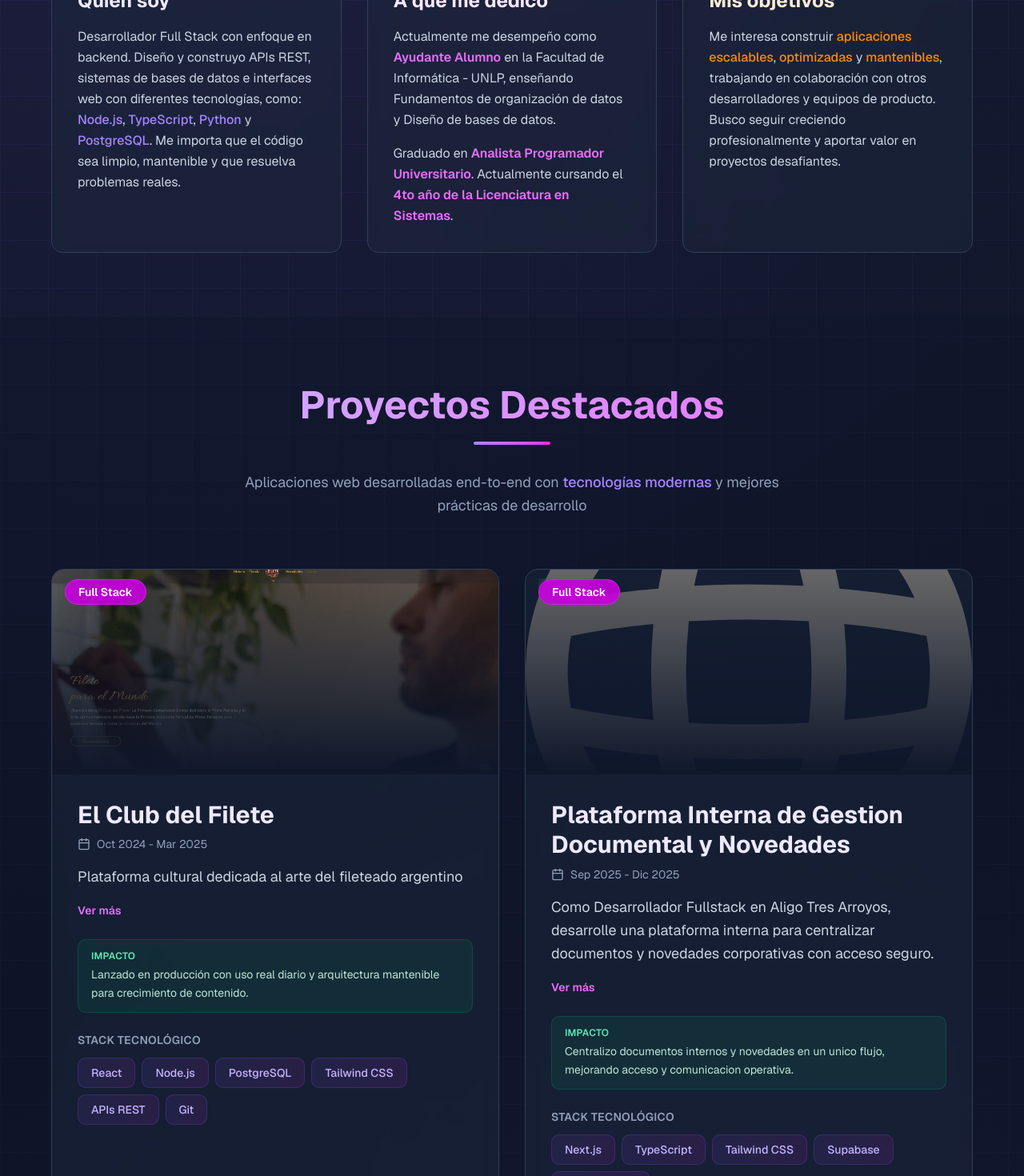
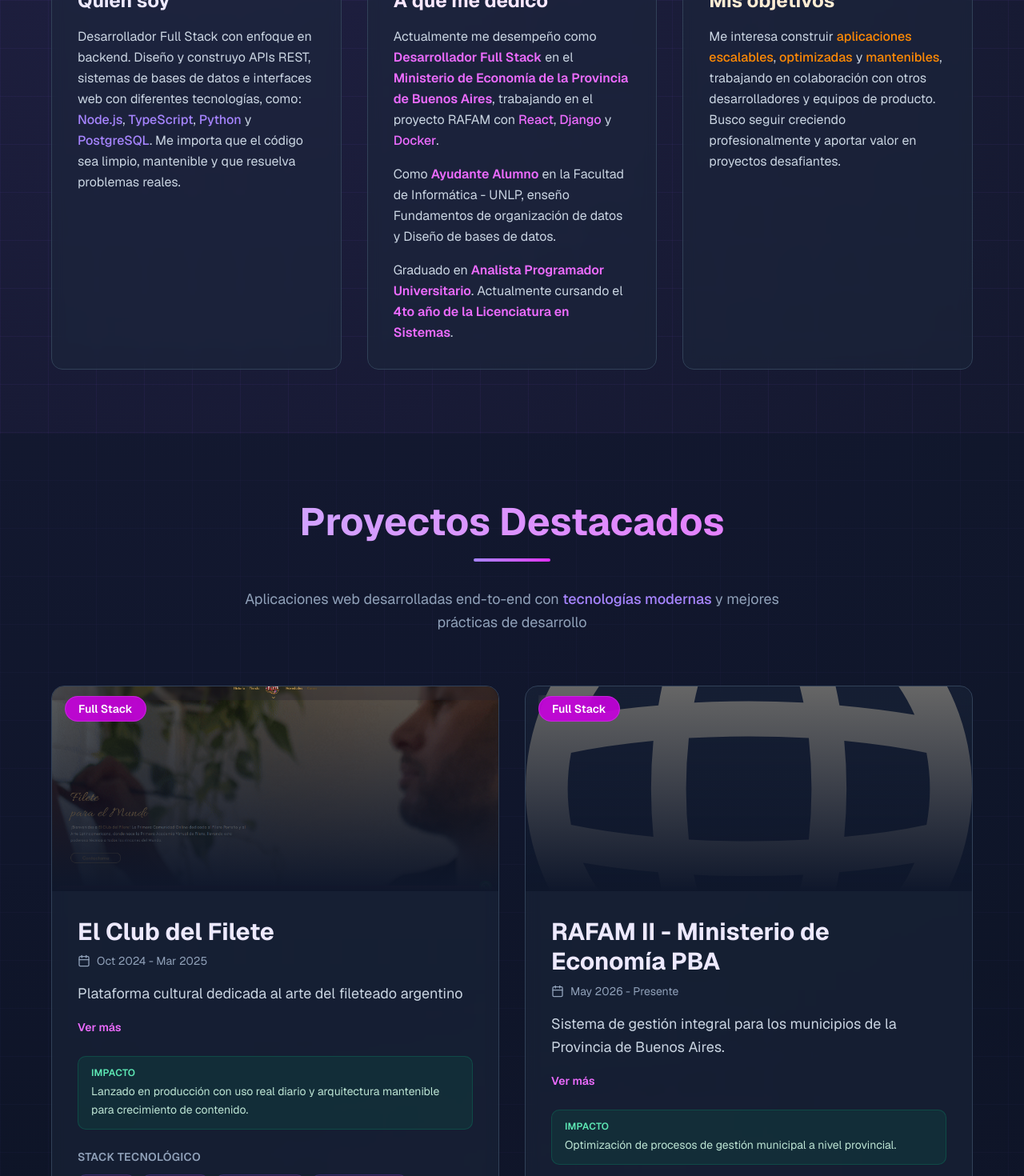
Before and after one commit to massimoparzanese/portfolio, a Next.js app: page / in a window 1280 px wide. Shown: the part 1140-2610 px from the top of the page at 80% size. Built offline with nearby package versions, Linux system fonts and the light colour scheme.

Commit message:
refactor(general): Refactor components and add more information. Migrate to pnpm

```diff
--- a/app/(sections)/About.tsx
+++ b/app/(sections)/About.tsx
@@ -11,6 +11,16 @@ const sectionVariants: Variants = {
     transition: {
       duration: 0.4,
       ease: "easeOut" as const,
+      staggerChildren: 0.08,
+    },
+  },
+};
+
+const containerVariants: Variants = {
+  hidden: { opacity: 0 },
+  visible: {
+    opacity: 1,
+    transition: {
       staggerChildren: 0.08,
     },
   },
@@ -31,7 +41,7 @@ export function About() {
       viewport={{ once: true, amount: 0.3 }}
       variants={sectionVariants}
     >
-      <motion.div className="max-w-6xl mx-auto" variants={sectionVariants}>
+      <motion.div className="max-w-6xl mx-auto">
         <motion.h2
           className="text-4xl md:text-5xl font-bold text-center mb-6 bg-linear-to-r from-violet-300 to-fuchsia-400 bg-clip-text text-transparent"
           variants={itemVariants}
@@ -44,7 +54,7 @@ export function About() {
           variants={itemVariants}
         />
 
-        <motion.div className="grid md:grid-cols-3 gap-8" variants={sectionVariants}>
+        <motion.div className="grid md:grid-cols-3 gap-8" variants={containerVariants}>
           {/* Who am I */}
           <motion.article
             className="bg-slate-800/50 backdrop-blur-sm p-8 rounded-xl border border-slate-700 hover:border-violet-500/50 transition-all duration-300 hover:shadow-lg hover:shadow-violet-500/10"
@@ -81,7 +91,10 @@ export function About() {
             </div>
             <h3 className="text-2xl font-bold text-fuchsia-100 mb-4">A qué me dedico</h3>
             <p className="text-slate-300 leading-relaxed mb-4 text-base">
-              Actualmente me desempeño como <span className="text-fuchsia-400 font-semibold">Ayudante Alumno</span> en la Facultad de Informática - UNLP, enseñando Fundamentos de organización de datos y Diseño de bases de datos.
+              Actualmente me desempeño como <span className="text-fuchsia-400 font-semibold">Desarrollador Full Stack</span> en el <span className="text-fuchsia-400 font-semibold">Ministerio de Economía de la Provincia de Buenos Aires</span>, trabajando en el proyecto RAFAM con <span className="text-fuchsia-400 font-medium">React</span>, <span className="text-fuchsia-400 font-medium">Django</span> y <span className="text-fuchsia-400 font-medium">Docker</span>.
+            </p>
+            <p className="text-slate-300 leading-relaxed mb-4 text-base">
+              Como <span className="text-fuchsia-400 font-semibold">Ayudante Alumno</span> en la Facultad de Informática - UNLP, enseño Fundamentos de organización de datos y Diseño de bases de datos.
             </p>
             <p className="text-slate-300 leading-relaxed text-base">
               Graduado en <span className="text-fuchsia-400 font-semibold">Analista Programador Universitario</span>. Actualmente cursando el <span className="text-fuchsia-400 font-semibold">4to año de la Licenciatura en Sistemas</span>.
--- a/app/(sections)/Contact.tsx
+++ b/app/(sections)/Contact.tsx
@@ -3,7 +3,7 @@ import { CONTACT_INFO } from '../lib/config';
 
 export function Contact() {
   return (
-    <section id="contact" className="py-20 px-6 bg-slate-900/50">
+    <section id="contact" className="py-20 px-6 bg-slate-900/50 scroll-mt-24 md:scroll-mt-28">
       <div className="max-w-4xl mx-auto">
         <h2 className="text-4xl md:text-5xl font-bold text-center mb-4 bg-linear-to-r from-violet-300 to-fuchsia-400 bg-clip-text text-transparent">
           Contacto
--- a/app/(sections)/Hero.tsx
+++ b/app/(sections)/Hero.tsx
@@ -2,6 +2,7 @@
 
 import { Mail, ChevronDown, Code2, Sparkles } from 'lucide-react';
 import { motion } from 'framer-motion';
+import { CONTACT_INFO } from '../lib/config';
 
 export function Hero() {
   const scrollToAbout = () => {
@@ -87,7 +88,7 @@ export function Hero() {
             </a>
 
             <a
-              href="https://linkedin.com/in/massimoparzanese"
+              href={CONTACT_INFO.social.linkedin}
               target="_blank"
               rel="noopener noreferrer"
               className="group flex items-center gap-2 px-6 py-3 bg-linear-to-r from-violet-600 to-fuchsia-600 hover:from-violet-500 hover:to-fuchsia-500 text-violet-50 rounded-xl transition-all duration-300 hover:scale-105 shadow-lg shadow-violet-500/20 hover:shadow-violet-500/40"
--- a/app/(sections)/Projects.tsx
+++ b/app/(sections)/Projects.tsx
@@ -6,13 +6,11 @@ import { ExternalLink, Calendar } from "lucide-react";
 import { ImageWithFallback } from "../components/ui/ImageWithFallback";
 import { projects, CONTACT_INFO } from "../lib/config";
 
-
+const featured = projects.filter((p) => !p.academic);
+const academic = projects.filter((p) => p.academic);
 
 export function Projects() {
   const [expandedProjectId, setExpandedProjectId] = useState<number | null>(null);
-
-  const featured = projects.filter((p) => !p.academic);
-  const academic = projects.filter((p) => p.academic);
 
   return (
     <section id="projects" className="py-24 md:py-20 px-4 sm:px-6 bg-slate-900/50 scroll-mt-24 md:scroll-mt-28">
@@ -44,7 +42,7 @@ export function Projects() {
                 <div className="relative h-48 sm:h-52 md:h-64 overflow-hidden">
                   <motion.div whileHover={{ scale: 1.02 }} transition={{ duration: 0.6, ease: "easeOut" }} className="w-full h-full">
                     <ImageWithFallback
-                      src={project.image}
+                      src={project.image || '/globe.svg'}
                       alt={project.title}
                       className="w-full h-full object-cover transition-transform duration-700 ease-out"
                     />
--- a/app/components/Navbar.tsx
+++ b/app/components/Navbar.tsx
@@ -12,7 +12,7 @@ export default function Navbar() {
       setIsScrolled(window.scrollY > 50);
     };
 
-    window.addEventListener("scroll", handleScroll);
+    window.addEventListener("scroll", handleScroll, { passive: true });
     return () => window.removeEventListener("scroll", handleScroll);
   }, []);
 
--- a/app/components/ui/ImageWithFallback.tsx
+++ b/app/components/ui/ImageWithFallback.tsx
@@ -1,3 +1,5 @@
+"use client";
+
 import React, { useState } from 'react'
 
 const ERROR_IMG_SRC =
@@ -21,7 +23,16 @@ export function ImageWithFallback(props: React.ImgHTMLAttributes<HTMLImageElemen
         <img src={ERROR_IMG_SRC} alt="Error loading image" {...rest} data-original-url={src} />
       </div>
     </div>
+  ) : src ? (
+    <img src={src} alt={alt} className={className} style={style} {...rest} onError={handleError} />
   ) : (
-    <img src={src} alt={alt} className={className} style={style} {...rest} onError={handleError} />
+    <div
+      className={`inline-block bg-gray-100 text-center align-middle ${className ?? ''}`}
+      style={style}
+    >
+      <div className="flex items-center justify-center w-full h-full">
+        <img src={ERROR_IMG_SRC} alt="No image available" {...rest} />
+      </div>
+    </div>
   )
 }
--- /dev/null
+++ b/app/error.tsx
@@ -0,0 +1,28 @@
+"use client";
+
+export default function Error({
+  error: _error,
+  reset,
+}: {
+  error: Error & { digest?: string };
+  reset: () => void;
+}) {
+  return (
+    <div className="min-h-screen flex items-center justify-center bg-slate-950 px-6">
+      <div className="text-center max-w-md">
+        <h2 className="text-3xl font-bold text-violet-100 mb-4">
+          Algo salió mal
+        </h2>
+        <p className="text-slate-400 mb-8">
+          Ocurrió un error inesperado. Por favor, intentá de nuevo.
+        </p>
+        <button
+          onClick={reset}
+          className="px-6 py-3 bg-linear-to-r from-violet-600 to-fuchsia-600 hover:from-violet-500 hover:to-fuchsia-500 text-white font-semibold rounded-lg transition-all duration-300 cursor-pointer"
+        >
+          Intentar de nuevo
+        </button>
+      </div>
+    </div>
+  );
+}
--- a/app/lib/config.ts
+++ b/app/lib/config.ts
@@ -30,6 +30,18 @@ export const projects: Project[] = [
     githubUrl: '',
     period: 'Oct 2024 - Mar 2025',
     image: '/ElClubDelFilete.png',
+    category: 'Full Stack',
+    showCode: false,
+  },
+  {
+    id: 4,
+    title: 'RAFAM II - Ministerio de Economía PBA',
+    description: 'Sistema de gestión integral para los municipios de la Provincia de Buenos Aires.',
+    longDescription: 'Plataforma que centraliza procesos administrativos y operativos de municipios bonaerenses, mejorando trazabilidad y eficiencia en gestión pública.',
+    impact: 'Optimización de procesos de gestión municipal a nivel provincial.',
+    technologies: ['React', 'Django', 'Docker'],
+    period: 'May 2026 - Presente',
+    image: '',
     category: 'Full Stack',
     showCode: false,
   },
@@ -104,14 +116,3 @@ export const colorClasses: Record<string, string> = {
   purple: 'bg-violet-600/10 text-violet-200 border-violet-600/20 hover:bg-violet-600/20',
   pink: 'bg-fuchsia-600/10 text-fuchsia-200 border-fuchsia-600/20 hover:bg-fuchsia-600/20',
 };
-
-/**
- * Configuración del sitio
- */
-export const SITE_CONFIG = {
-  name: "Massimo Portfolio",
-  description: "Portfolio personal de Massimo - Desarrollador Full Stack",
-  author: "Massimo",
-  year: new Date().getFullYear(),
-  theme: "dark" as const,
-};
--- /dev/null
+++ b/app/not-found.tsx
@@ -0,0 +1,22 @@
+import Link from "next/link";
+
+export default function NotFound() {
+  return (
+    <div className="min-h-screen flex items-center justify-center bg-slate-950 px-6">
+      <div className="text-center max-w-md">
+        <h2 className="text-3xl font-bold text-violet-100 mb-4">
+          404 - Página no encontrada
+        </h2>
+        <p className="text-slate-400 mb-8">
+          La página que buscás no existe.
+        </p>
+        <Link
+          href="/"
+          className="inline-block px-6 py-3 bg-linear-to-r from-violet-600 to-fuchsia-600 hover:from-violet-500 hover:to-fuchsia-500 text-white font-semibold rounded-lg transition-all duration-300"
+        >
+          Volver al inicio
+        </Link>
+      </div>
+    </div>
+  );
+}
--- a/package.json
+++ b/package.json
@@ -15,7 +15,6 @@
     "clsx": "^2.1.1",
     "framer-motion": "^12.38.0",
     "lucide-react": "^0.577.0",
-    "motion": "^12.38.0",
     "next": "16.1.6",
     "react": "19.2.3",
     "react-dom": "19.2.3",
--- /dev/null
+++ b/pnpm-workspace.yaml
@@ -0,0 +1,3 @@
+allowBuilds:
+  sharp: false
+  unrs-resolver: false
```
Also changed, not shown: 2 other files (tests, documents, lock files or other folders).
